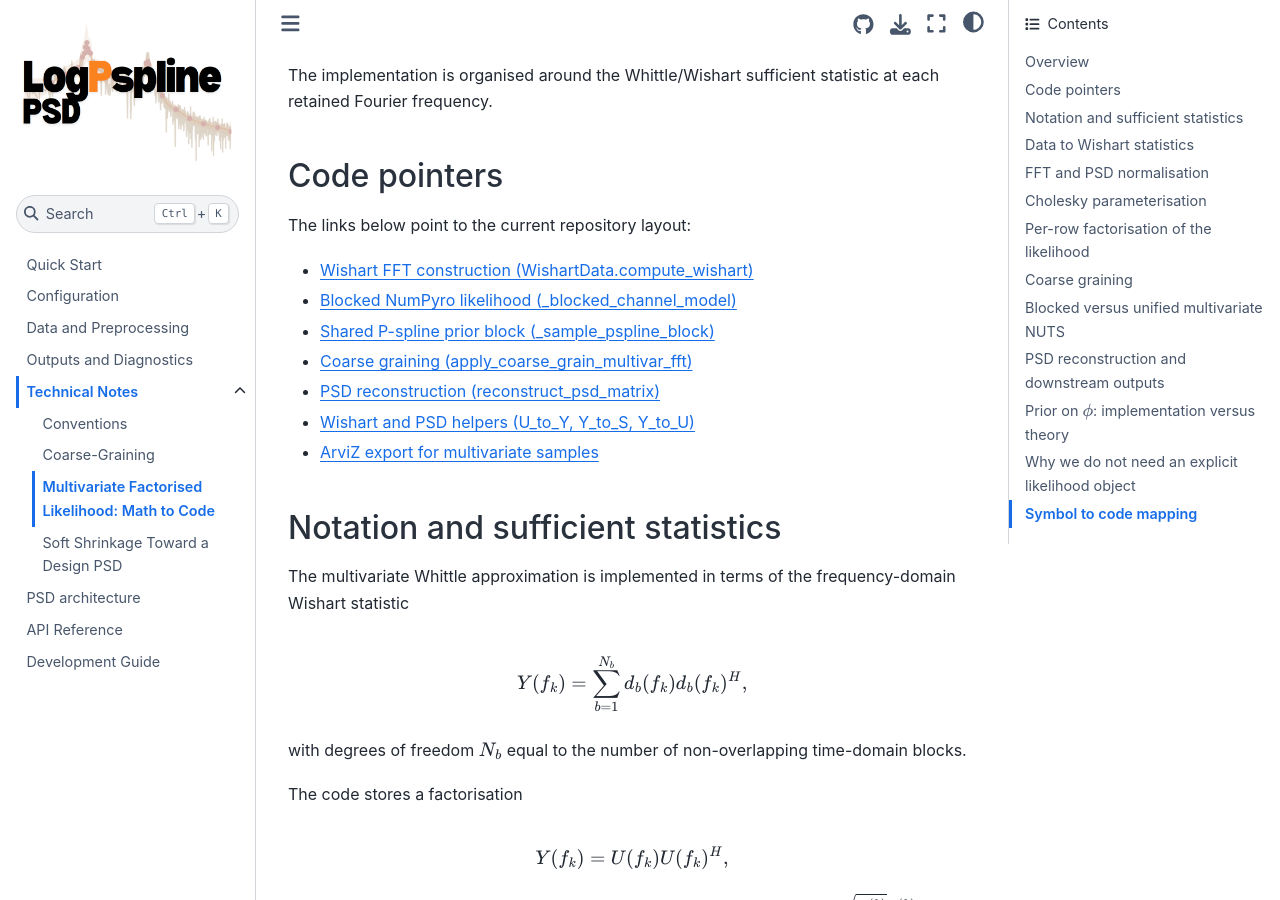
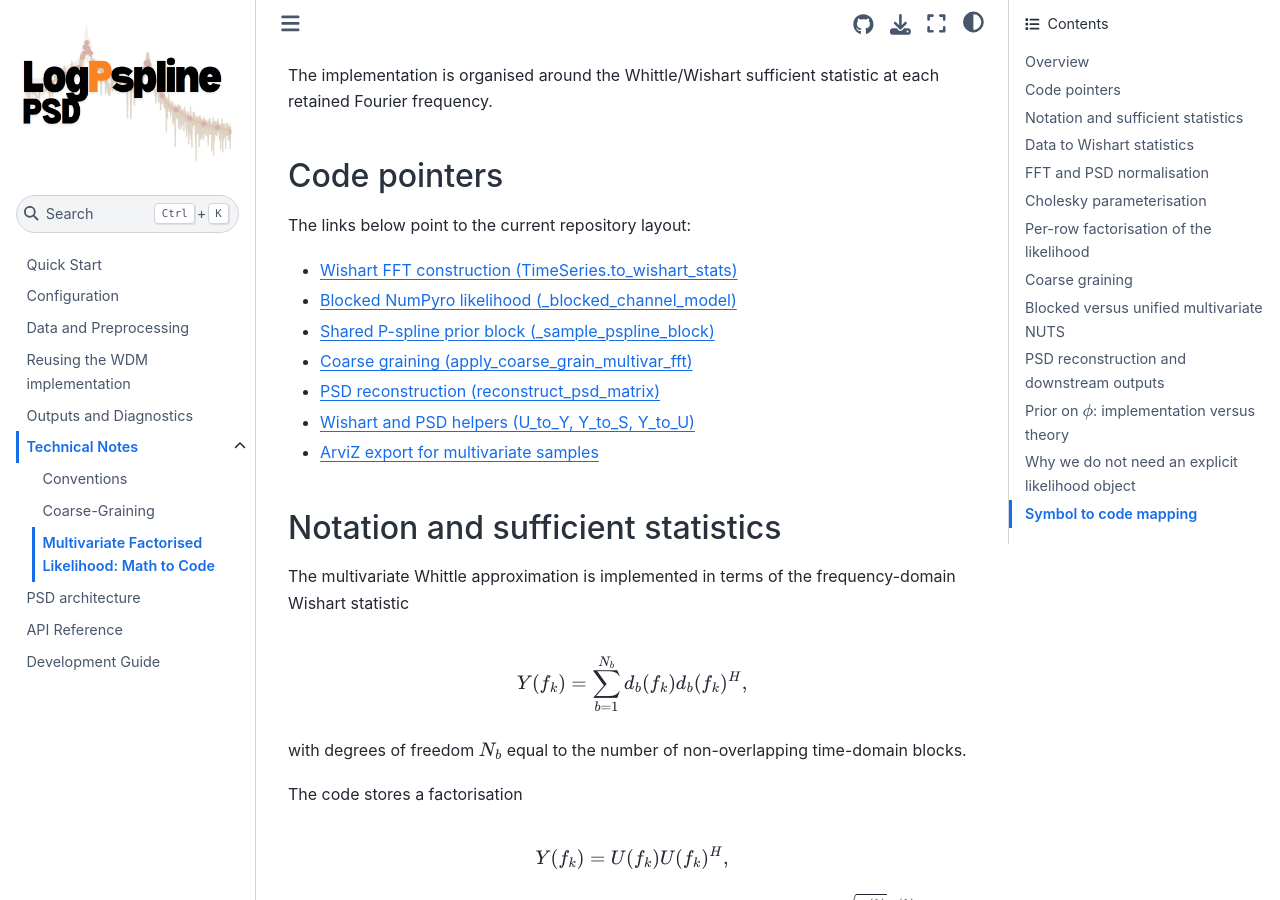
Before and after one commit to nz-gravity/LogPSplinePSD, a Jupyter Book: the page built from docs/multivar_blocked_nuts.rst, in a window 1280 px wide and 900 px high, scrolled down 523 px. Built offline with Jupyter Book 1.0.4 settings and Sphinx 7.4.7 and the Sphinx Book theme 1.1.4, drawn with Linux system fonts in a browser that asks for light colours; some of the changed text lies outside the part shown.

Commit message:
update docs

```diff
--- a/docs/_toc.yml
+++ b/docs/_toc.yml
@@ -4,13 +4,13 @@
   - file: quickstart.ipynb
   - file: configuration.rst
   - file: data_preprocessing.rst
+  - file: wdm-transfer.md
   - file: outputs.rst
   - file: technical_notes.rst
     sections:
       - file: conventions.rst
       - file: coarse_grain.rst
       - file: multivar_blocked_nuts.rst
-      - file: design_shrinkage.md
   - file: architecture.md
   - file: api.rst
   - file: development.md
--- a/docs/coarse_grain.rst
+++ b/docs/coarse_grain.rst
@@ -50,7 +50,7 @@
 :math:`\mathbf{Y}(f)=\mathbf{U}(f)\mathbf{U}(f)^H` are summed to form
 :math:`\bar{\mathbf{Y}}_h = \sum_{f\in J_h}\mathbf{Y}(f)`, and the sum is
 re-factorized to obtain a single :math:`\bar{\mathbf{U}}_h` per bin. The helper
-:func:`log_psplines.data_utils.Y_to_U` performs the eigensystem
+:func:`log_psplines.data.spectral_utils.Y_to_U` performs the eigensystem
 factorisation used by this step.
 
 The returned :class:`log_psplines.data.WishartData` has
--- a/docs/conventions.rst
+++ b/docs/conventions.rst
@@ -91,11 +91,11 @@
 PSD terminology
 ---------------
 
-``log_psplines.data_utils`` centralises the conversion between
+``log_psplines.data.spectral_utils`` centralises the conversion between
 Wishart statistics and PSD matrices. The current conventions are:
 
 - **Normalisation** – PSD matrices are **one-sided** and expressed per Hz. The
-  helper :func:`log_psplines.data_utils.Y_to_S` converts summed
+  helper :func:`log_psplines.data.spectral_utils.Y_to_S` converts summed
   Wishart matrices into PSD matrices using the stored block count, coarse-bin
   multiplier, duration, and scaling factor.
 - **Degrees of freedom** – ``N_b`` is the block count and ``N_h`` is the
--- a/docs/intro.rst
+++ b/docs/intro.rst
@@ -56,6 +56,8 @@
 - :doc:`quickstart` shows a small synthetic run.
 - :doc:`configuration` explains the main knobs in ``PipelineConfig``.
 - :doc:`data_preprocessing` describes accepted inputs and FFT preprocessing.
+- :doc:`wdm-transfer` documents the scalar WDM transfer path and the LS2
+  numerical-parity demo.
 - :doc:`outputs` explains the returned ``DataTree`` and saved diagnostics.
 - :doc:`technical_notes` links the implemented likelihood to the code.
 - :doc:`api` lists the most useful public classes and functions.
--- a/docs/multivar_blocked_nuts.rst
+++ b/docs/multivar_blocked_nuts.rst
@@ -26,12 +26,12 @@
 
 The links below point to the current repository layout:
 
-- `Wishart FFT construction (WishartData.compute_wishart) <https://github.com/nz-gravity/LogPSplinePSD/blob/main/src/log_psplines/datatypes/multivar.py#L159-L299>`_
-- `Blocked NumPyro likelihood (_blocked_channel_model) <https://github.com/nz-gravity/LogPSplinePSD/blob/main/src/log_psplines/pipeline/models.py>`_
-- `Shared P-spline prior block (_sample_pspline_block) <https://github.com/nz-gravity/LogPSplinePSD/blob/main/src/log_psplines/pipeline/models.py>`_
+- `Wishart FFT construction (TimeSeries.to_wishart_stats) <https://github.com/nz-gravity/LogPSplinePSD/blob/main/src/log_psplines/data/timeseries.py#L92-L130>`_
+- `Blocked NumPyro likelihood (_blocked_channel_model) <https://github.com/nz-gravity/LogPSplinePSD/blob/main/src/log_psplines/inference/model.py#L88-L150>`_
+- `Shared P-spline prior block (_sample_pspline_block) <https://github.com/nz-gravity/LogPSplinePSD/blob/main/src/log_psplines/inference/model.py#L23-L85>`_
 - `Coarse graining (apply_coarse_grain_multivar_fft) <https://github.com/nz-gravity/LogPSplinePSD/blob/main/src/log_psplines/preprocessing/coarse_grain.py>`_
-- `PSD reconstruction (reconstruct_psd_matrix) <https://github.com/nz-gravity/LogPSplinePSD/blob/main/src/log_psplines/psplines/multivar_psplines.py>`_
-- `Wishart and PSD helpers (U_to_Y, Y_to_S, Y_to_U) <https://github.com/nz-gravity/LogPSplinePSD/blob/main/src/log_psplines/datatypes/multivar_utils.py>`_
+- `PSD reconstruction (reconstruct_psd_matrix) <https://github.com/nz-gravity/LogPSplinePSD/blob/main/src/log_psplines/arviz_utils/reconstruction.py>`_
+- `Wishart and PSD helpers (U_to_Y, Y_to_S, Y_to_U) <https://github.com/nz-gravity/LogPSplinePSD/blob/main/src/log_psplines/data/spectral_utils.py>`_
 - `ArviZ export for multivariate samples <https://github.com/nz-gravity/LogPSplinePSD/blob/main/src/log_psplines/arviz_utils/to_arviz.py>`_
 
 Notation and sufficient statistics
```
Also changed, not shown: docs/quickstart.ipynb.
